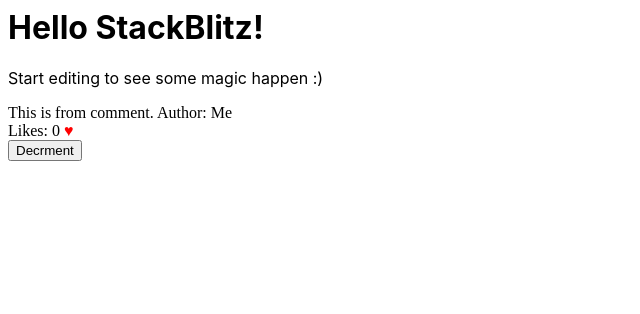
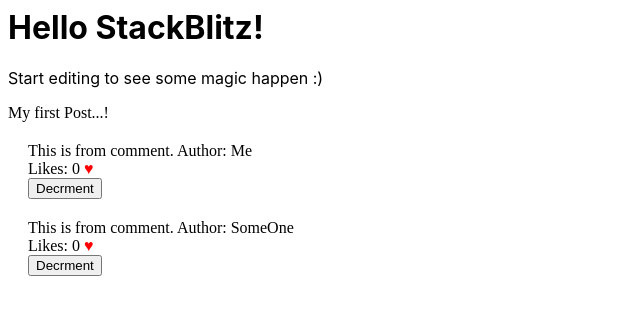
Before and after one commit to noushadbm/react-demo, a React (Create React App) app: page / in a window 1280 px wide. Shown: the top 314 px of the page, without its empty margins (0-640 px from the left). Built offline with nearby package versions, Linux system fonts and the light colour scheme.

Commit message:
3 files modified, 1 added

```diff
--- a/src/App.js
+++ b/src/App.js
@@ -1,13 +1,13 @@
 import React from "react";
 import "./style.css";
-import Comment from './Comment';
+import Post from './Post';
 
 export default function App() {
   return (
     <div>
       <h1>Hello StackBlitz!</h1>
       <p>Start editing to see some magic happen :)</p>
-      <Comment auther="Me"/>
+      <Post/>
     </div>
   );
 }
--- a/src/Comment.jsx
+++ b/src/Comment.jsx
@@ -9,7 +9,7 @@
   }
 
   likeIncrement = () => {
-    console.log('Increment...');
+    //console.log('Increment...');
     var value = this.state.likes;
     this.setState({
       likes: ++value,
@@ -25,19 +25,22 @@
 
   render() {
     return (
-      <>
+      <div class="comment-card">
         <div>
           This is from comment. Author:{' '}
-          {this.props.auther ? this.props.auther : 'None'}
+          {this.props.author ? this.props.author : 'None'}
         </div>
         <div>
           Likes: {this.state.likes}{' '}
-          <span onClick={this.likeIncrement} style={{ color: 'red', cursor: 'pointer' }}>
+          <span
+            onClick={this.likeIncrement}
+            style={{ color: 'red', cursor: 'pointer' }}
+          >
             &hearts;
           </span>
         </div>
         <button onClick={this.likeDecrement}>Decrment</button>
-      </>
+      </div>
     );
   }
 }
--- /dev/null
+++ b/src/Post.jsx
@@ -0,0 +1,14 @@
+import React from 'react';
+import Comment from './Comment';
+
+function Post() {
+  return (
+    <div>
+      <div>My first Post...!</div>
+      <Comment author="Me" />
+      <Comment author="SomeOne"/>
+    </div>
+  );
+}
+
+export default Post;
--- a/src/style.css
+++ b/src/style.css
@@ -3,3 +3,7 @@
   font-family: -apple-system, BlinkMacSystemFont, 'Segoe UI', Roboto, Oxygen,
     Ubuntu, Cantarell, 'Open Sans', 'Helvetica Neue', sans-serif;
 }
+
+.comment-card {
+  margin: 20px;
+}
```
